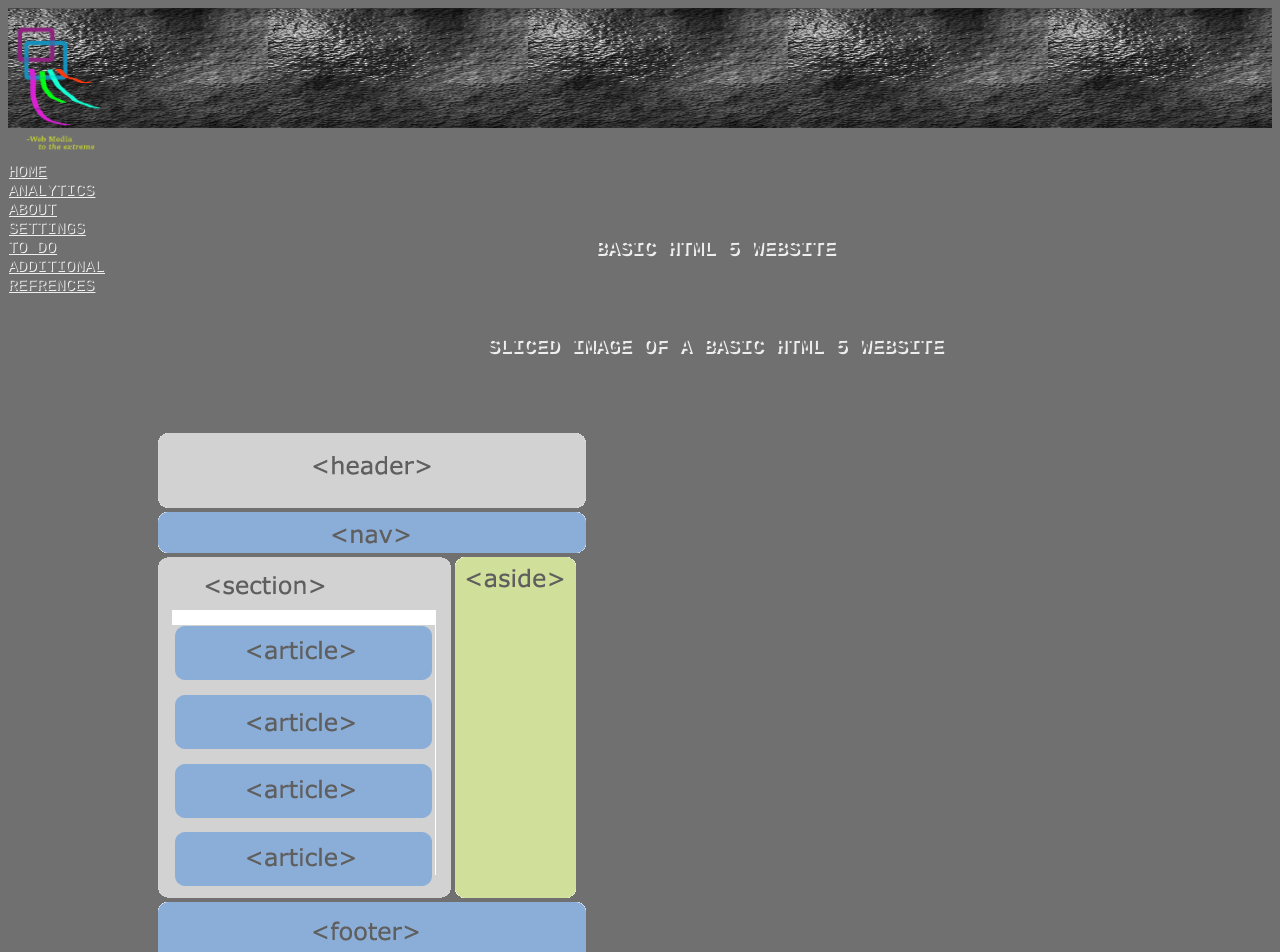
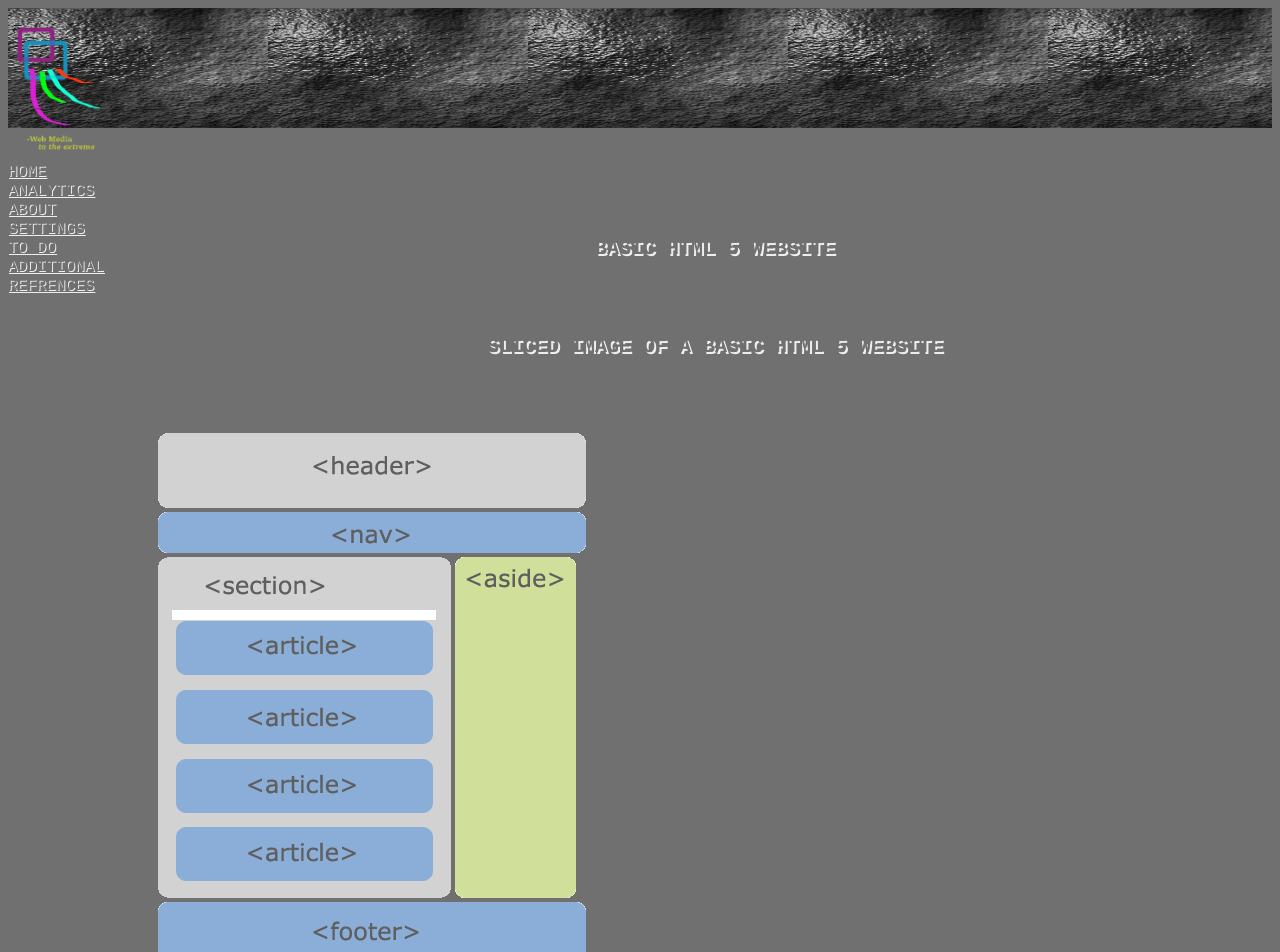
Before and after one commit to vashman/web_meda, a Jekyll site: the page built from media_post/sliced.html, in a window 1280 px wide. Shown: the top 952 px of the page. Built offline with Jekyll 4.4.1, drawn with Linux system fonts in a browser that asks for light colours.

```diff
--- a/media_post/sliced.html
+++ b/media_post/sliced.html
@@ -15,7 +15,7 @@
 <a href="http://www.w3schools.com/tags/tag_header.asp"><image src="{{site.baseurl}}//media/sliced/header.png" alt="header" /></a><br />
 <a href="http://www.w3schools.com/tags/tag_nav.asp"><image src="{{site.baseurl}}/media/sliced/nav.png" alt="nav" /></a><br />
 <a href="http://www.w3schools.com/tags/tag_section.asp"><image src="{{site.baseurl}}/media/sliced/section.png" alt="section" /></a>
-<a href="http://www.w3schools.com/tags/tag_article.asp"><image src="{{site.baseurl}}/media/sliced/articule.png" alt="articule" / style="position: absolute; left:171px; top:625px;"></a>
+<a href="http://www.w3schools.com/tags/tag_article.asp"><image src="{{site.baseurl}}/media/sliced/articule.png" alt="articule" / style="position: absolute; left:172px; top:620px;"></a>
 <a href="http://www.w3schools.com/tags/tag_aside.asp"><image src="{{site.baseurl}}/media/sliced/aside.png" alt="aside" /></a><br />
 <a href="http://www.w3schools.com/tags/tag_footer.asp"><image src="{{site.baseurl}}/media/sliced/footer.png" alt="footer" /></a>
 
```
